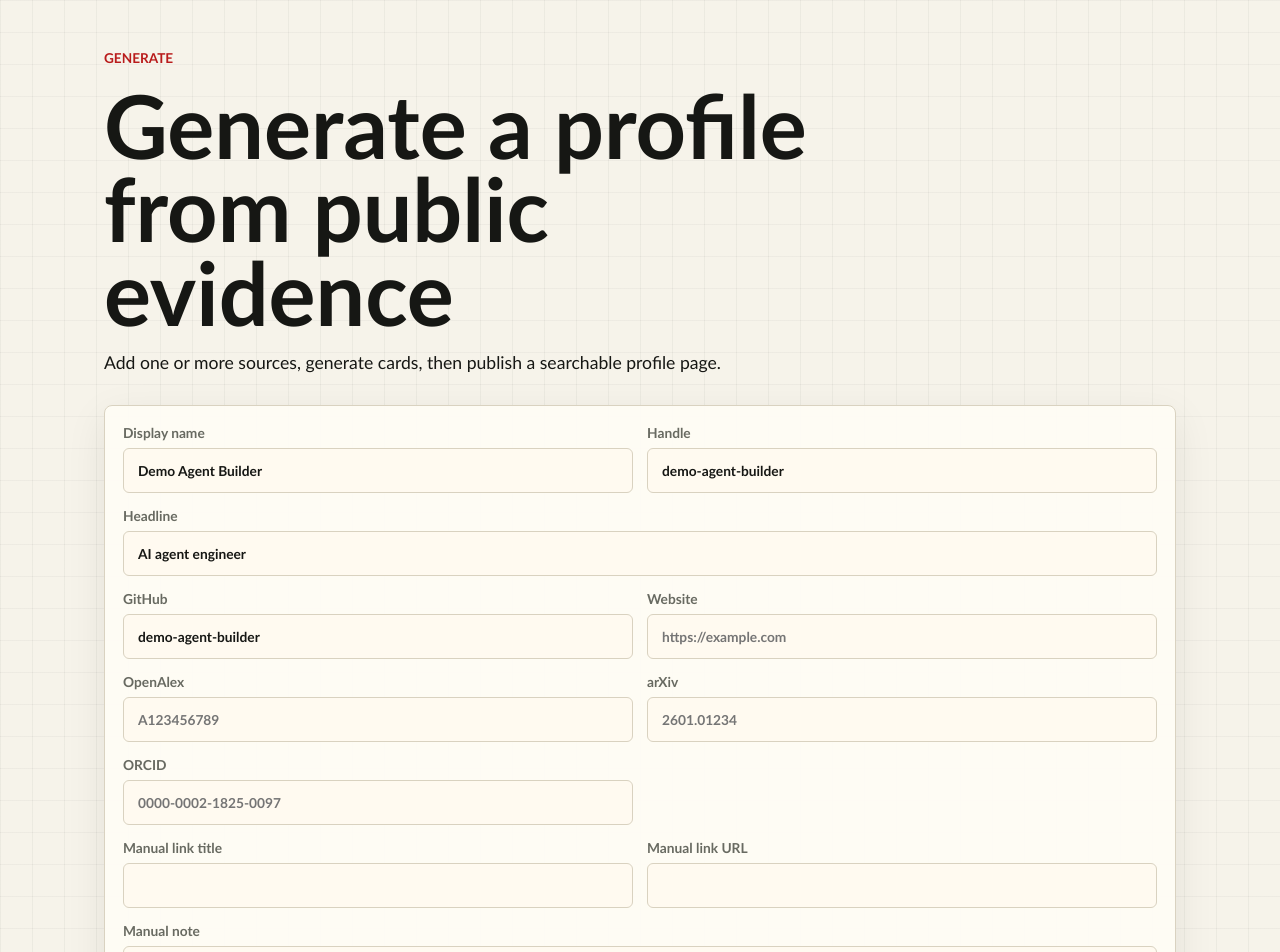
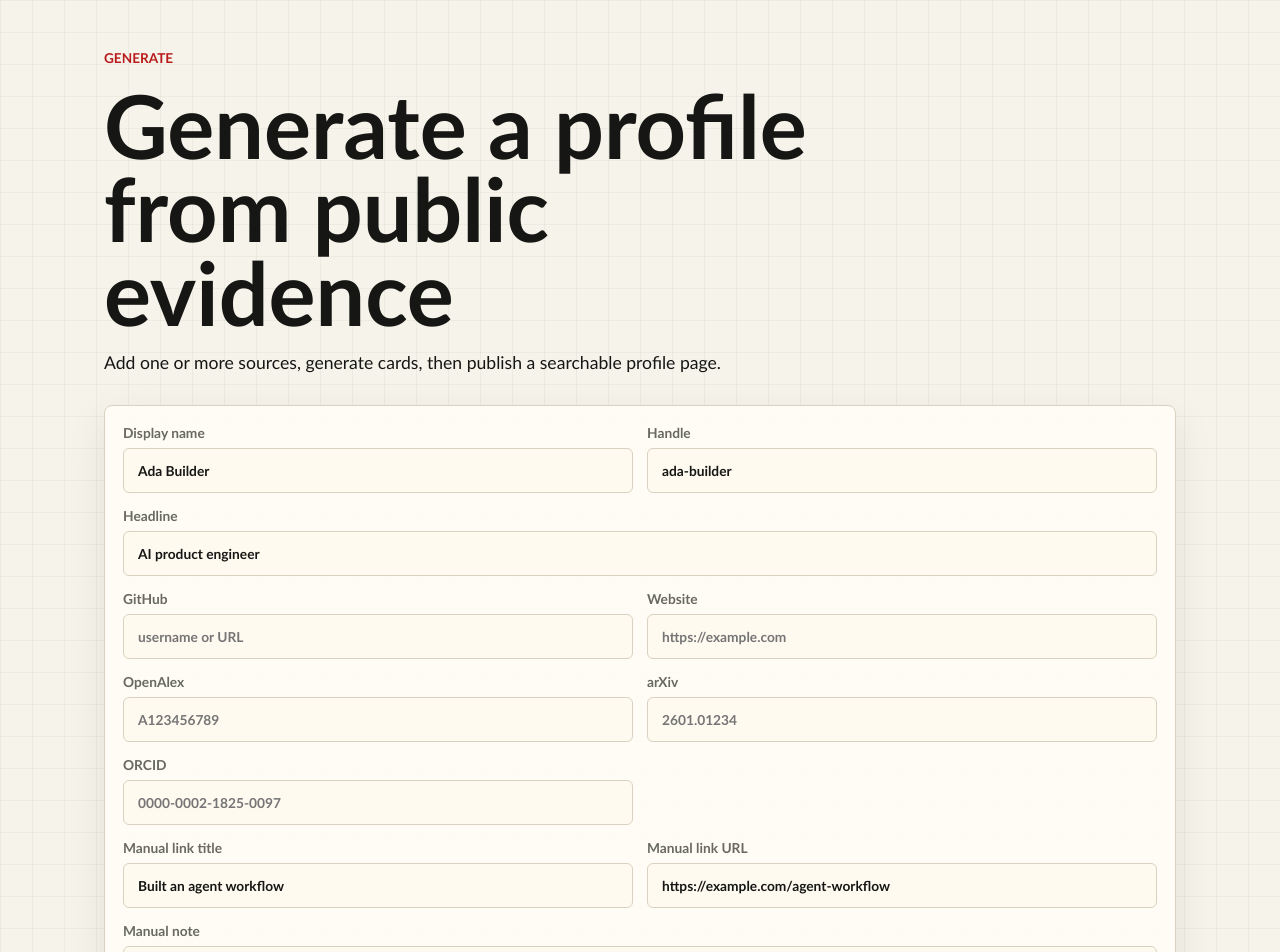
Before and after one commit to Breevio/OpenDinq, a Next.js app in the folder apps/web/: page /generate in a window 1280 px wide. Shown: the top 952 px of the page. Built offline with nearby package versions, Linux system fonts and the light colour scheme; no server answers.

Commit message:
fix: make default profile generation keyless

```diff
--- a/apps/web/components/ProfileGenerateForm.tsx
+++ b/apps/web/components/ProfileGenerateForm.tsx
@@ -4,17 +4,17 @@ import { useState } from "react";
 import { apiRequest, type ProfileGenerationResponse } from "../lib/api";
 
 export function ProfileGenerateForm() {
-  const [displayName, setDisplayName] = useState("Demo Agent Builder");
-  const [handle, setHandle] = useState("demo-agent-builder");
-  const [headline, setHeadline] = useState("AI agent engineer");
-  const [github, setGithub] = useState("demo-agent-builder");
+  const [displayName, setDisplayName] = useState("Ada Builder");
+  const [handle, setHandle] = useState("ada-builder");
+  const [headline, setHeadline] = useState("AI product engineer");
+  const [github, setGithub] = useState("");
   const [website, setWebsite] = useState("");
   const [openAlex, setOpenAlex] = useState("");
   const [arxiv, setArxiv] = useState("");
   const [orcid, setOrcid] = useState("");
-  const [manualTitle, setManualTitle] = useState("");
-  const [manualUrl, setManualUrl] = useState("");
-  const [manualNote, setManualNote] = useState("");
+  const [manualTitle, setManualTitle] = useState("Built an agent workflow");
+  const [manualUrl, setManualUrl] = useState("https://example.com/agent-workflow");
+  const [manualNote, setManualNote] = useState("Designed and shipped an evidence-backed AI workflow for profile generation.");
   const [isLoading, setIsLoading] = useState(false);
   const [error, setError] = useState<string | null>(null);
   const [result, setResult] = useState<ProfileGenerationResponse | null>(null);
```
